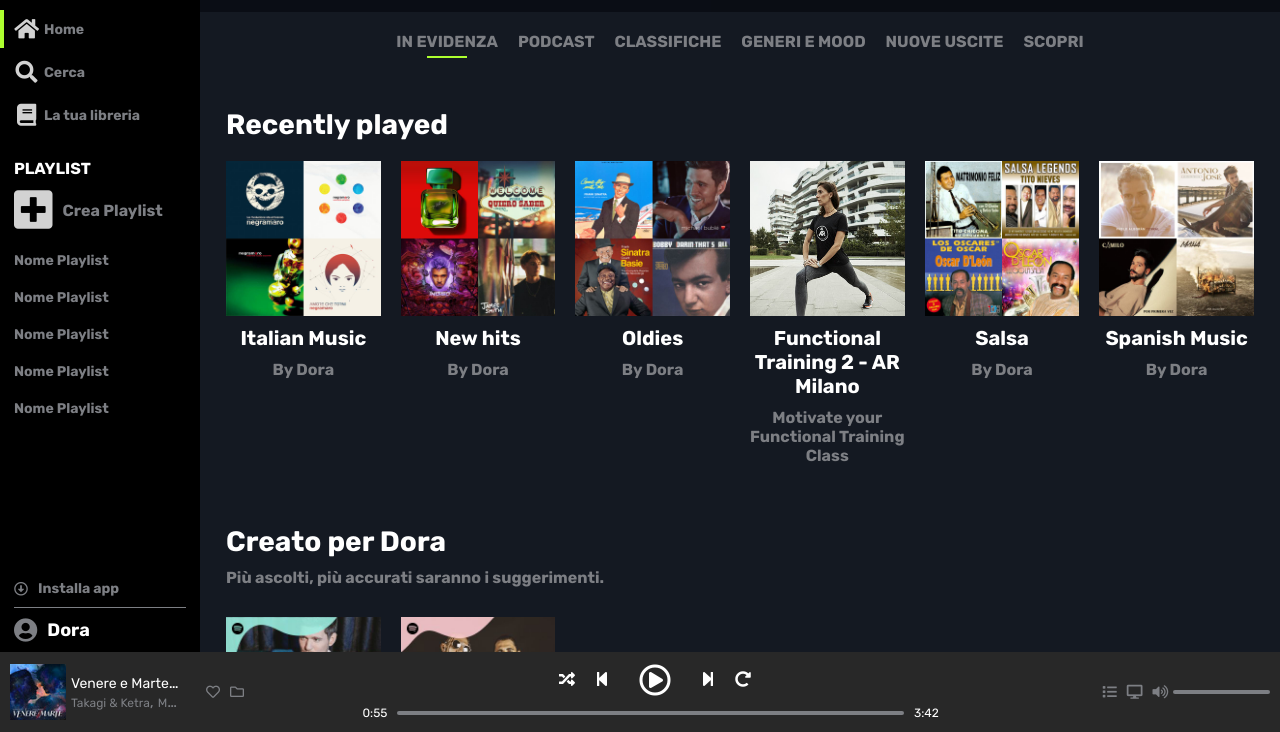
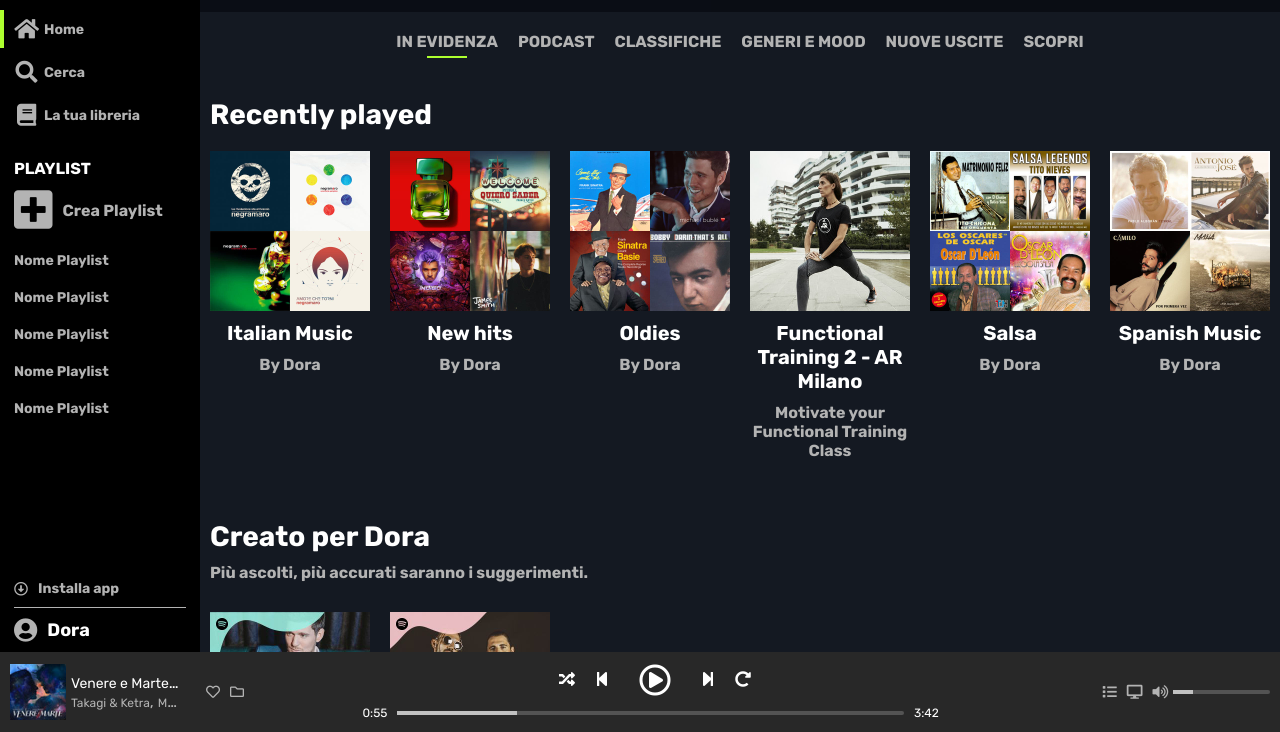
Before and after one commit to dora-budic/html-css-spotifyweb, a plain HTML site: page index.html in a window 1280 px wide. Shown: the part 68-800 px from the top of the page. Drawn offline with Linux system fonts and the light colour scheme.

Commit message:
Final version

```diff
--- a/master.css
+++ b/master.css
@@ -37,7 +37,6 @@
   overflow-y: auto;
   padding-top: 80px;
   margin-left: 60px;
-
   display: flex;
   flex-wrap: wrap;
 }
@@ -45,7 +44,6 @@
 main section {
   width: 100%;
   margin-top: 20px;
-  padding: 0 16px;
 }
 
 footer {
@@ -58,7 +56,6 @@
   z-index: 2;
 }
 
-
 /* UTILITY */
 .text-center {
   text-align: center;
@@ -69,7 +66,7 @@
 }
 
 .color-grey {
-  color: #7D7F84;
+  color: #b3b3b3;
 }
 
 /* SCROLLBAR */
@@ -82,11 +79,11 @@
 }
 
 ::-webkit-scrollbar-thumb {
-  background: #555;
+  background: rgba(255, 255, 255, 0.3);
 }
 
 ::-webkit-scrollbar-thumb:hover {
-  background: #7D7F84;
+  background: rgba(255, 255, 255, 0.5);
 }
 
 /* HEADER */
@@ -117,14 +114,22 @@
   margin: 10px 0;
 }
 
-.sidebar .logo > a {
+.sidebar a {
   text-decoration: none;
+  color: #b3b3b3;
+}
+
+.sidebar a:hover {
+  color: #fff;
+}
+
+.sidebar a > i {
+  font-size: 32px;
 }
 
 .sidebar .logo > a > i {
   display: block;
   color: #fff;
-  font-size: 32px;
 }
 
 .sidebar .logo > a > img {
@@ -141,29 +146,16 @@
   margin-bottom: 5px;
 }
 
-
 .sidebar ul > li > a {
-  text-decoration: none;
-  color: #7D7F84;
   font-weight: bold;
   display: flex;
   align-items: center;
   justify-content: center;
 }
 
-.sidebar .navigation ul > li > a > i {
-  margin-right: 0;
-  font-size: 32px;
-  color: #D2D2D2;
-}
-
 .sidebar .navigation ul > li > a > span {
   display: none;
   font-size: 14px;
-}
-
-.sidebar .navigation a:hover i, .sidebar .navigation a:hover span{
-  color: #fff;
 }
 
 .sidebar .playlist {
@@ -172,30 +164,23 @@
   margin-top: 20px;
 }
 
-.sidebar .new-playlist a:hover i, .sidebar .new-playlist a:hover span, .sidebar .playlist a:hover {
-  color: #fff;
-}
-
 .sidebar .new-playlist h4 {
   color: #fff;
   text-transform: uppercase;
 }
 
 .sidebar .new-playlist a {
-  text-decoration: none;
   display: flex;
   align-items: center;
   margin: 10px 0;
 }
 
 .sidebar .new-playlist a > i {
-  color: #D2D2D2;
   font-size: 44px;
   margin-right: 10px;
 }
 
 .sidebar .new-playlist a > span {
-  color: #7D7F84;
   font-weight: bold;
 }
 
@@ -219,7 +204,11 @@
 }
 
 .sidebar .account li:first-child {
-  border-bottom: 1px solid #7D7F84;
+  border-bottom: 1px solid #b3b3b3;
+  font-size: 14px;
+}
+
+.sidebar .account li:first-child a > i {
   font-size: 14px;
 }
 
@@ -227,27 +216,13 @@
   display: none;
 }
 
-.sidebar .account li:last-child a > i {
-  font-size: 32px;
-}
-
 .sidebar .account li:last-child a > span {
   color: #fff;
   font-size: 18px;
 }
 
-.sidebar .account > a {
-  text-decoration: none;
-  color: #7D7F84;
-  font-weight: bold;
-}
-
-.sidebar .account li:first-child a:hover {
-  color: #fff;
-}
-
-.sidebar .account li:last-child a:hover > span {
-  color: #7D7F84;
+.sidebar .account li:last-child a:hover i, .sidebar .account li:last-child a:hover span {
+  color: #b3b3b3;
 }
 
 /* MAIN -OPTIONS */
@@ -261,13 +236,13 @@
 
 #options ul > li {
   display: inline-block;
-  margin: 0 10px 30px 10px;
+  margin: 0 10px 20px 10px;
   text-align: center;
 }
 
 #options ul > li > a {
   text-decoration: none;
-  color: #7D7F84;
+  color: #b3b3b3;
   text-transform: uppercase;
   font-weight: bold;
   font-size: 16px;
@@ -353,14 +328,14 @@
 }
 
 .container .card .description span {
-  color: #7D7F84;
+  color: #b3b3b3;
   font-weight: bold;
   font-size: 16px;
 }
 
 /* MAIN - CREATED FOR */
 .title span {
-  color: #7D7F84;
+  color: #b3b3b3;
   font-weight: bold;
   font-size: 16px;
   display: inline-block;
@@ -429,7 +404,7 @@
 footer .song-info > div.artist > a {
   text-decoration: none;
   font-size: 12px;
-  color: #7D7F84;
+  color: #b3b3b3;
 }
 
 footer .song-info > div.song > a:hover {
@@ -454,7 +429,7 @@
 }
 
 footer .icons button {
-  color: #7D7F84;
+  color: #b3b3b3;
   font-size: 14px;
 }
 
@@ -524,7 +499,7 @@
   -webkit-appearance: none;
   width: 100%;
   height: 4px;
-  background: #7D7F84;
+  background: #535353;
   outline: none;
   border-radius: 10px;
 }
@@ -539,18 +514,17 @@
   -webkit-appearance: none;
   appearance: none;
   border: 0;
-  border-radius: 100%;
   width: 15px;
   height: 15px;
-  background: #fff;
+  background: transparent;
   cursor: pointer;
   margin-top: -7.5px;
-  box-shadow: -80px 0 0 80px #1db954;
-  display: none;
+  box-shadow: -700px 0 0 700px #C1C1C1;
 }
 
 .slider:hover::-webkit-slider-thumb {
-  display: block;
+  background: #fff;
+  box-shadow: -700px 0 0 700px #1db954;
 }
 
 /* MOZZILA */
@@ -582,7 +556,7 @@
   justify-content: center;
 }
 footer .controls-sources > button {
-  color: #7D7F84;
+  color: #b3b3b3;
   font-size: 14px;
   margin: 3px 0;
 }
@@ -622,7 +596,7 @@
     align-items: center;
   }
   footer .controls-sources > button {
-    color: #7D7F84;
+    color: #b3b3b3;
     font-size: 14px;
     margin: 0 0 0 10px;
   }
@@ -650,8 +624,7 @@
   }
 
   .sidebar .logo {
-    margin-top: 10px;
-    margin-bottom: 20px;
+    margin: 10px 0 20px 0;
     padding-left: 10px;
     width: 70%;
   }
@@ -724,7 +697,6 @@
   footer i.fa-heart {
     margin-bottom: 0;
   }
-
 }
 
 @media all and (min-width: 1200px) {
```
